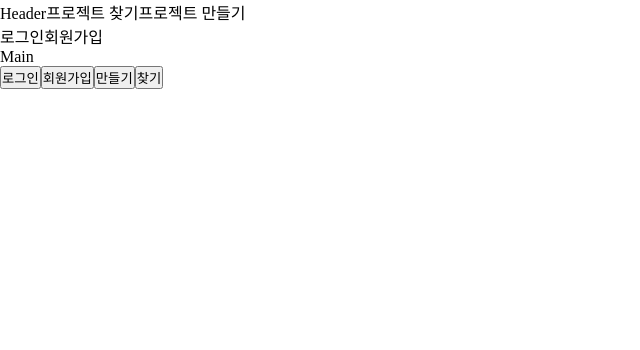
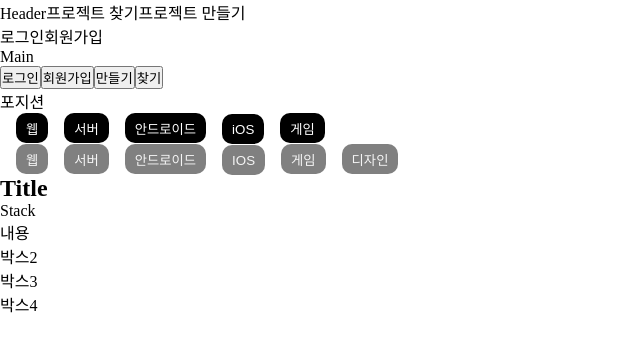
Before and after one commit to DataStructionNarsha/gaeguri-Web, a React (Create React App) app: page / in a window 1280 px wide. Shown: the top 350 px of the page, without its empty margins (0-640 px from the left). Built offline with nearby package versions, Linux system fonts and the light colour scheme.

Commit message:
ADD :: Main창 UI
메인 창 UI 수정 및 추가

```diff
--- a/package.json
+++ b/package.json
@@ -11,6 +11,7 @@
     "react-dom": "^18.2.0",
     "react-router-dom": "^6.4.1",
     "react-scripts": "5.0.1",
+    "styled-components": "^5.3.6",
     "web-vitals": "^2.1.4"
   },
   "scripts": {
--- a/src/components/Create.jsx
+++ b/src/components/Create.jsx
@@ -15,26 +15,26 @@ import Page3 from "./common_Cr/Crpage3";
 //   // }
 // }
 const create = () => {
-  const [page, setPage] = useState(0);
-  const NextPage = () => {
-    setPage((e) => e + 1);
-    console.log(page);
-  };
+  // const [page, setPage] = useState(0);
+  // const NextPage = () => {
+  //   setPage((e) => e + 1);
+  //   console.log(page);
+  // };
 
-  // onClick={
-  //   PreviousPage()
-  //   // if (e == 0) {
-  //   //   e + 1;
-  //   // }
-  // }
-  const PreviousPage = () => {
-    setPage((e) => e - 1);
-    console.log(page);
-  };
+  // // onClick={
+  // //   PreviousPage()
+  // //   // if (e == 0) {
+  // //   //   e + 1;
+  // //   // }
+  // // }
+  // const PreviousPage = () => {
+  //   setPage((e) => e - 1);
+  //   console.log(page);
+  // };
   return (
     <>
       <h1>새로운 프로젝트 생성</h1>
-      <nav>
+      {/* <nav>
         <div></div>
         <div></div>
         <div></div>
@@ -43,7 +43,7 @@ const create = () => {
       <nav>
         <button onClick={PreviousPage}>이전</button>
         <button onClick={NextPage}>다음</button>
-      </nav>
+      </nav> */}
     </>
   );
 };
--- a/src/components/Main.jsx
+++ b/src/components/Main.jsx
@@ -1,7 +1,9 @@
 import React from "react";
 import CusBtn from "./common/locationBtn";
+import {Pobtn, Setbtn} from "./style/MainStyle"
 
 const Main = () => {
+
   return (
     <>
       <div>Main</div>
@@ -9,6 +11,40 @@ const Main = () => {
       <CusBtn href="/signup" location="회원가입" />
       <CusBtn href="/createproj" location="만들기" />
       <CusBtn href="/searchproj" location="찾기" />
+
+      <img src="" alt="" />
+        <p>포지션</p>
+      <nav>
+        <header>
+        <Pobtn>웹</Pobtn>
+        <Pobtn>서버</Pobtn>
+        <Pobtn>안드로이드</Pobtn>
+        <Pobtn>iOS</Pobtn>
+        <Pobtn>게임</Pobtn>
+        <nav className="Big_box">
+          <p>
+            <p>
+              <Setbtn>웹</Setbtn>
+              <Setbtn>서버</Setbtn>
+              <Setbtn>안드로이드</Setbtn>
+              <Setbtn>IOS</Setbtn>
+              <Setbtn>게임</Setbtn>
+              <Setbtn>디자인</Setbtn>
+            </p>
+          </p>
+          <nav>
+            <div className="dd">
+              <h2>Title</h2>
+              <p>Stack</p>
+              <p>내용</p>
+            </div>
+            <div>박스2</div>
+            <div>박스3</div>
+            <div>박스4</div>
+          </nav>
+        </nav>
+        </header>
+      </nav>
     </>
   );
 };
--- /dev/null
+++ b/src/components/style/MainStyle.js
@@ -0,0 +1,38 @@
+import styled from "styled-components"
+
+export const Pobtn = styled.button`
+    border:none;
+    box-shadow : none;
+    background-color:black;
+    color:white;
+    height : 30px;
+    padding : 0px 10px;
+    border-radius:10px;
+    margin-left:1rem;
+    transition : 0.5s;
+    &:hover{
+        transform : translateY(-0.5em);
+        box-shadow : 0px 4px 10px 3px rgba(0,0,0,0.3);
+    }
+`;
+
+export const Setbtn = styled.button`
+    border : 1px;
+    box-shadow : none;
+    background-color:gray;
+    color : whitesmoke;
+    height : 30px;
+    padding : 0px 10px;
+    margin-left : 1rem;
+    transition : 0.5s;
+    border-radius : 10px;
+
+    &:hover{
+
+    }
+
+
+
+
+
+`;
```
Also changed, not shown: 1 other file (tests, documents, lock files or other folders).
